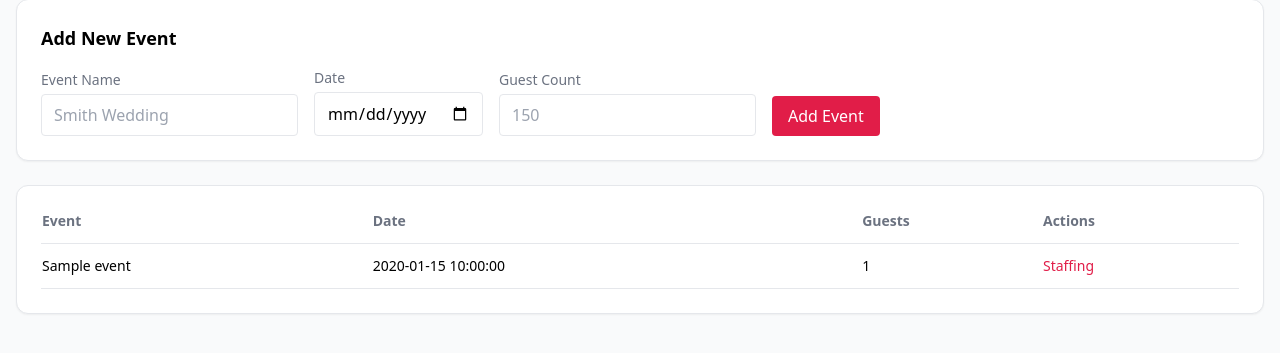
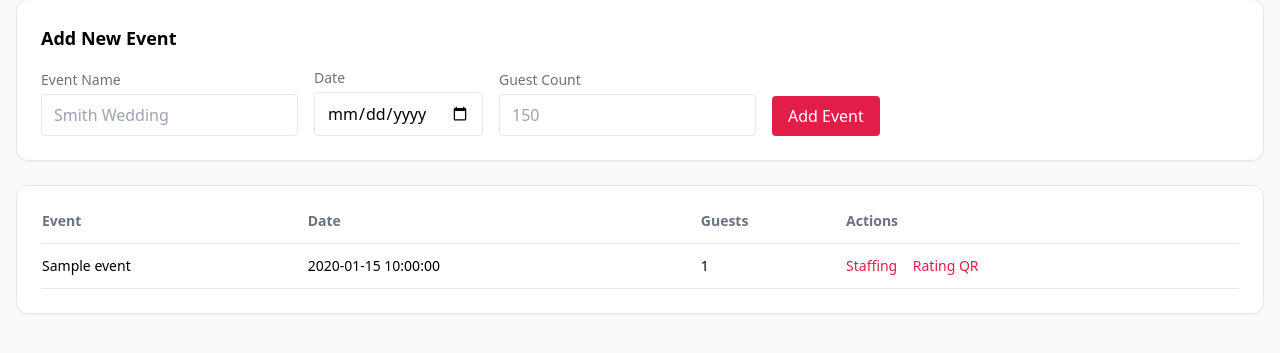
Before and after one commit to wavesurgeai-art/venuehr, a Flask app: page /admin/events in a window 1280 px wide. Shown: the part 142-495 px from the top of the page. Run offline with Flask 3, Linux system fonts and the light colour scheme; the visitor is signed in with stand-in values (Sample User, id 1); a database or web service that is not in the repository returns one stand-in record (values such as "Sample title"); parts of the project's set-up code (start-up, migrations or seed data) failed here and were passed over; some libraries are stand-ins or nearby versions.

Commit message:
Update admin_events.html

```diff
--- a/templates/admin_events.html
+++ b/templates/admin_events.html
@@ -43,6 +43,7 @@
                 <td class="py-3">{{ event.guest_count }}</td>
                 <td class="py-3">
                     <a href="{{ url_for('staffing_detail', event_id=event.id) }}" class="text-rose-600 hover:underline">Staffing</a>
+                    <a href="{{ url_for('event_qr', event_id=event.id) }}" class="text-rose-600 hover:underline ml-3">Rating QR</a>
                 </td>
             </tr>
             {% endfor %}
```
